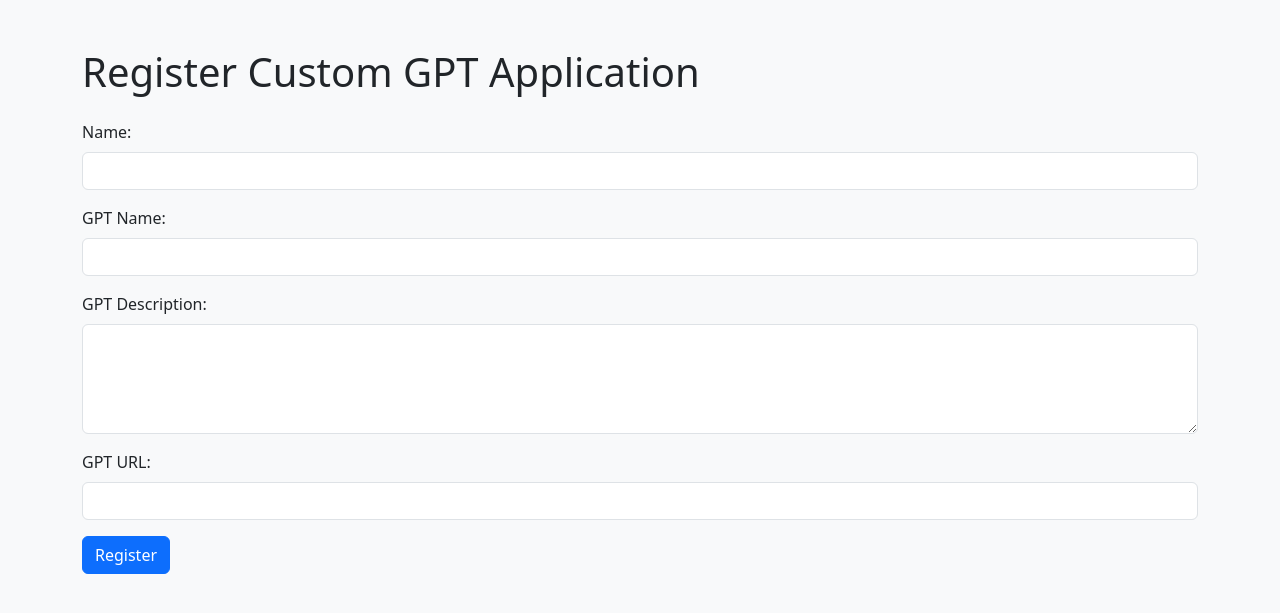
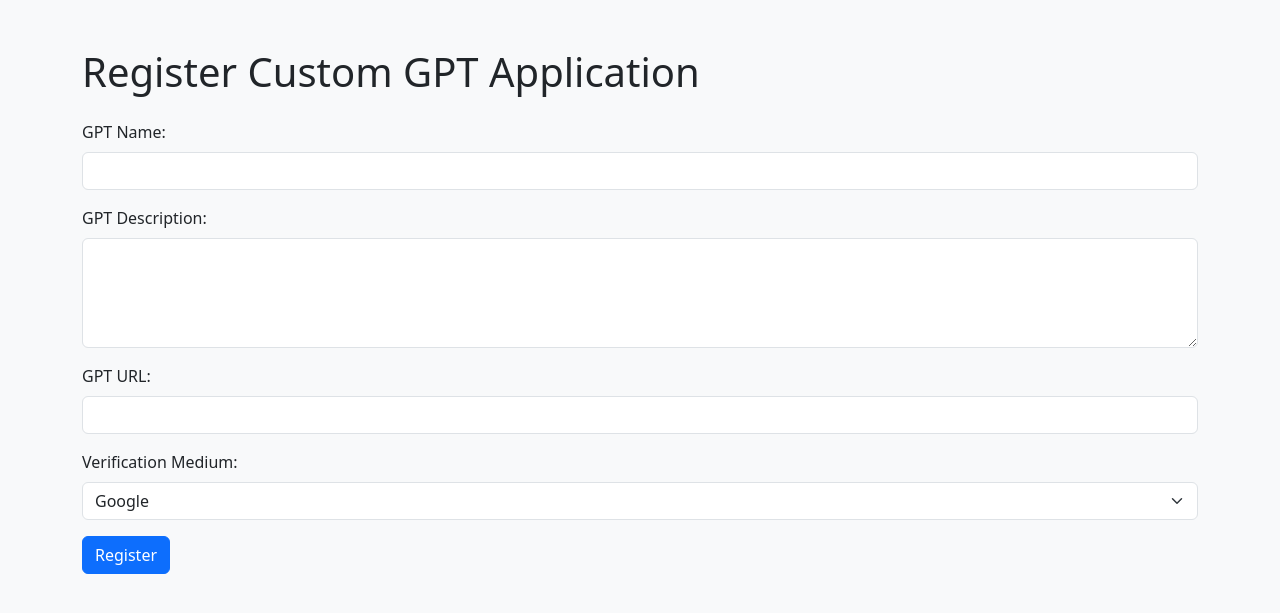
Before and after one commit to vertexcover-io/gategpt, a FastAPI app: page /gpt-application in a window 1280 px wide. Shown: the top 613 px of the page. Run offline with FastAPI, Linux system fonts and the light colour scheme; parts of the project's set-up code (start-up, migrations or seed data) failed here and were passed over.

Commit message:
Registration works, user object is passed instead of email

```diff
--- a/src/custom_gpts_paywall/models.py
+++ b/src/custom_gpts_paywall/models.py
@@ -78,7 +78,7 @@ class CustomGPTApplication(Base):
     client_secret: Mapped[UUID] = mapped_column(UUIDColumn(as_uuid=True), default=uuid4)
 
     def __repr__(self) -> str:
-        return f"CustomGPTApplication(id={self.id!r}, name={self.name!r}, email_address={self.email})"
+        return f"CustomGPTApplication(id={self.id!r}, name={self.gpt_name!r})"
 
 
 class BaseVerificationRequest(Base):
--- a/src/custom_gpts_paywall/routers/gpt_application.py
+++ b/src/custom_gpts_paywall/routers/gpt_application.py
@@ -1,19 +1,18 @@
 from datetime import timedelta
 from typing import Literal, Optional
 from fastapi import APIRouter, Depends, HTTPException, Request
-from pydantic import BaseModel, EmailStr, Field, HttpUrl
+from pydantic import BaseModel, Field, HttpUrl
 from sqlalchemy.exc import IntegrityError
 from custom_gpts_paywall.config import DEFAULT_VERIFICATION_EXPIRY
 from custom_gpts_paywall.dependencies import (
     ConfigDep,
     DbSession,
     LoggerDep,
-    gpt_application_auth,
 )
-from custom_gpts_paywall.models import CustomGPTApplication, VerificationMedium
+from custom_gpts_paywall.models import CustomGPTApplication, VerificationMedium, User
 from custom_gpts_paywall.utils import url_for
 from custom_gpts_paywall.routers.auth import get_current_user
-from fastapi.responses import RedirectResponse, FileResponse, HTMLResponse
+from fastapi.responses import HTMLResponse
 from fastapi.templating import Jinja2Templates
 
 
@@ -23,10 +22,9 @@ templates = Jinja2Templates(directory="templates")
 gpt_application_router = APIRouter()
 
 
-@gpt_application_router.get("/gpt-application",  response_class=HTMLResponse)
+@gpt_application_router.get("/gpt-application", response_class=HTMLResponse)
 async def gpt_application_registration(request: Request):
     return templates.TemplateResponse("registergpt.html", {"request": request})
-
 
 
 class RegisterGPTApplicationRequest(BaseModel):
@@ -61,35 +59,25 @@ class RegisterGPTApplicationResponse(RegisterGPTApplicationRequest):
     status_code=201,
     response_model=RegisterGPTApplicationResponse,
 )
-# def register_custom_gpt(
-#     request: Request,
-#     # req: RegisterGPTApplicationRequest,
-#     config: ConfigDep,
-#     session: DbSession,
-#     logger: LoggerDep,
-#     current_user: dict = Depends(get_current_user),
-#     # __: None = Depends(gpt_application_auth),
-#     ):
-#     print(current_user)
-
 def register_custom_gpt(
     request: Request,
     req: RegisterGPTApplicationRequest,
     config: ConfigDep,
     session: DbSession,
     logger: LoggerDep,
-    current_user: dict = Depends(get_current_user),
+    current_user: User = Depends(get_current_user),
 ):
     # Extract the request parameters
     logger.info("Hello")
-    logger.info(current_user.get("sub"))
+    logger.info(current_user.email)
+
     gpt_application = CustomGPTApplication(
-        user=current_user,
         gpt_name=req.gpt_name,
         gpt_description=req.gpt_description,
         gpt_url=req.gpt_url,
         verification_medium=req.verification_medium,
-        token_expiry=req.token_expiry,
+        token_expiry=DEFAULT_VERIFICATION_EXPIRY,
+        user=current_user,
     )
     try:
         logger.info("Hello from try")
@@ -103,10 +91,8 @@ def register_custom_gpt(
         )
 
         resp = RegisterGPTApplicationResponse(
-            # name=gpt_application.name,
             gpt_name=gpt_application.gpt_name,
             gpt_url=gpt_application.gpt_url,
-            user=gpt_application.user,
             verification_medium=gpt_application.verification_medium,
             gpt_description=gpt_application.gpt_description,
             token_expiry=gpt_application.token_expiry,
@@ -123,6 +109,7 @@ def register_custom_gpt(
     except IntegrityError as ex:
         logger.error(f"Failed to create user: {ex}", exc_info=True)
         session.rollback()
+        print("error")
         raise HTTPException(
             status_code=409,
             detail=f"An account for gpt_url {req.gpt_url} already exists",
--- a/templates/registergpt.html
+++ b/templates/registergpt.html
@@ -17,17 +17,6 @@
       <h1 class="mb-4">Register Custom GPT Application</h1>
 
       <form id="gptForm">
-        <div class="mb-3">
-          <label for="name" class="form-label">Name:</label>
-          <input
-            type="text"
-            class="form-control"
-            id="name"
-            name="name"
-            required
-          />
-        </div>
-
         <div class="mb-3">
           <label for="gpt_name" class="form-label">GPT Name:</label>
           <input
@@ -63,6 +52,22 @@
           />
         </div>
 
+        <div class="mb-3">
+          <label for="verification_medium" class="form-label"
+            >Verification Medium:</label
+          >
+          <select
+            class="form-select"
+            id="verification_medium"
+            name="verification_medium"
+            required
+          >
+            <option value="google">Google</option>
+            <option value="email">Email</option>
+            <option value="phone">Phone</option>
+          </select>
+        </div>
+
         <button type="button" class="btn btn-primary" onclick="submitForm()">
           Register
         </button>
@@ -77,9 +82,20 @@
         const form = document.getElementById("gptForm");
         const formData = new FormData(form);
 
+        // Create a JSON object with the desired structure
+        const jsonData = {
+          gpt_name: formData.get("gpt_name"),
+          gpt_url: formData.get("gpt_url"),
+          gpt_description: formData.get("gpt_description"),
+          verification_medium: formData.get("verification_medium"),
+        };
+
         fetch("/api/v1/custom-gpt-application", {
           method: "POST",
-          body: formData,
+          headers: {
+            "Content-Type": "application/json",
+          },
+          body: JSON.stringify(jsonData),
         })
           .then((response) => {
             if (!response.ok) {
```
Also changed, not shown: src/custom_gpts_paywall/routers/auth.py (+30 -26 lines), src/custom_gpts_paywall/routers/root.py (+17 -7 lines).
